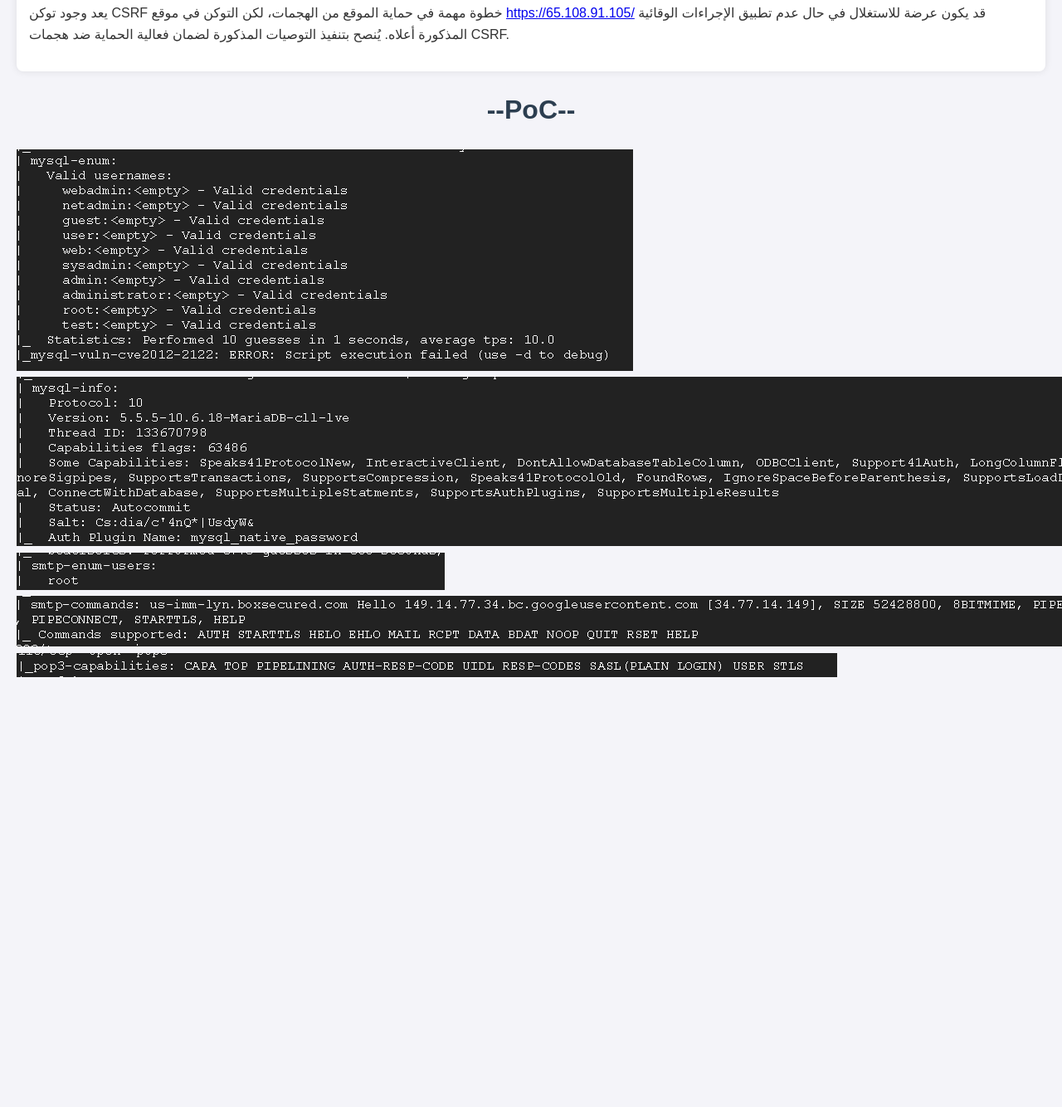
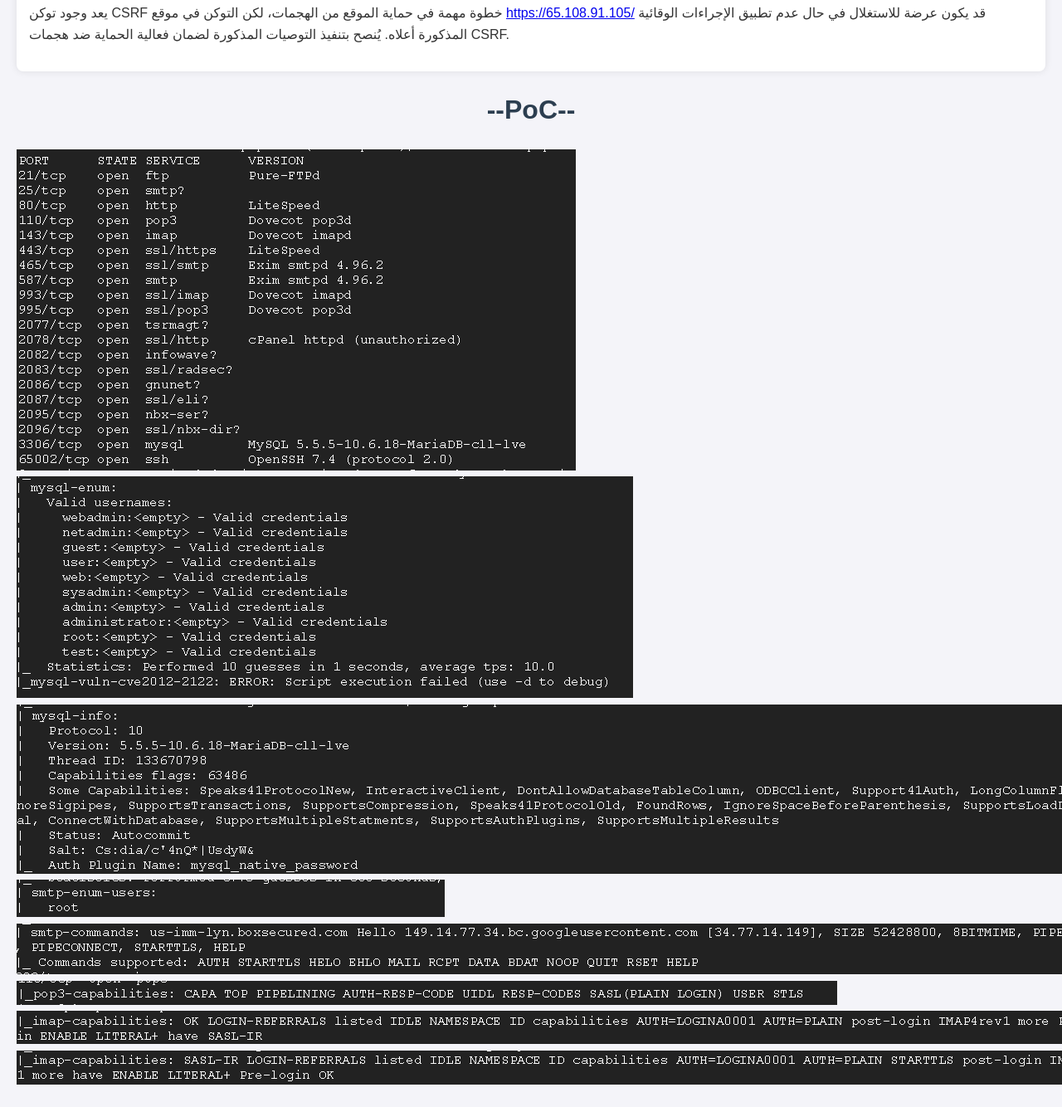
Before and after one commit to shaheen101sec/report, a plain HTML site: page index.html in a window 1280 px wide. Shown: the part 7741-9075 px from the top of the page at 83% size. Before the commit the page ends 8585 px from the top, so only its background shows below. Drawn offline with Linux system fonts and the light colour scheme.

Commit message:
Update index.html

```diff
--- a/index.html
+++ b/index.html
@@ -434,10 +434,13 @@
         <p>يعد وجود توكن CSRF خطوة مهمة في حماية الموقع من الهجمات، لكن التوكن في موقع <a href="https://65.108.91.105/">https://65.108.91.105/</a> قد يكون عرضة للاستغلال في حال عدم تطبيق الإجراءات الوقائية المذكورة أعلاه. يُنصح بتنفيذ التوصيات المذكورة لضمان فعالية الحماية ضد هجمات CSRF.</p>
     </div>
     <center><h1>--PoC--</h1></center>
+    <img src="ports.png">
     <img src="MySql.png">
     <img src="MySql2.png">
     <img src="smtp.png">
     <img src="smtp2.png">
     <img src="pop.png">
+    <img src="pop2.png">
+    <img src="pop3.png">
 </body>
 </html>
```
